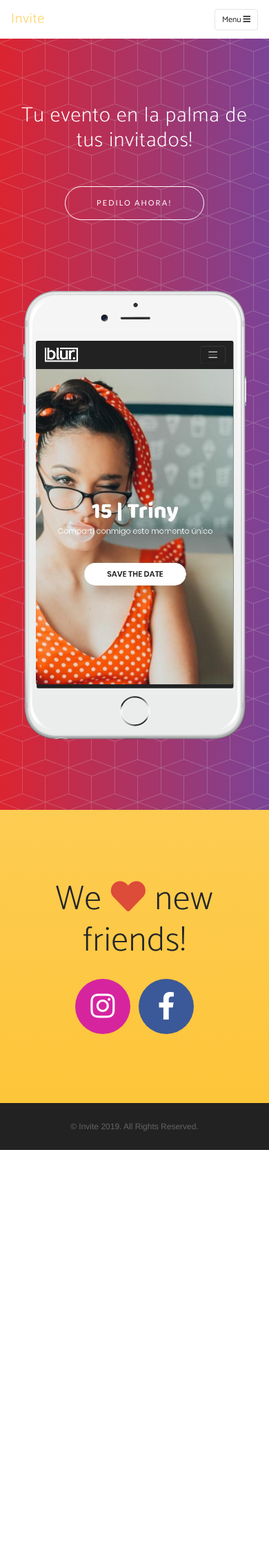
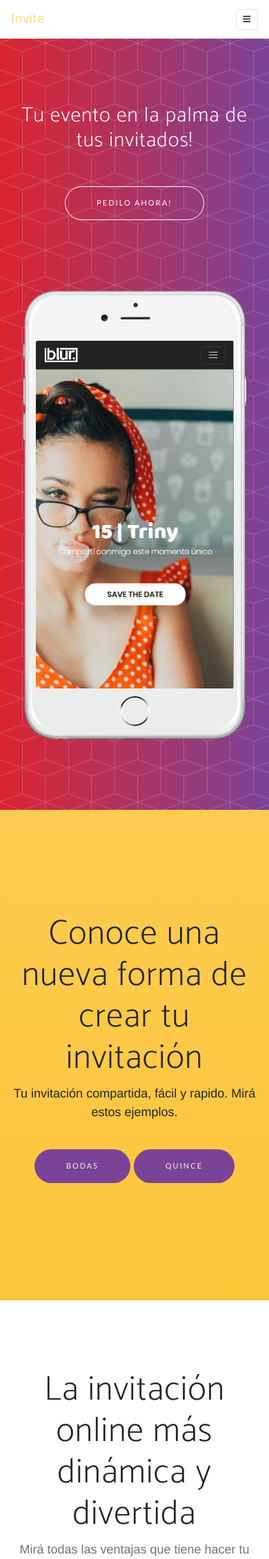
Before and after one commit to ezequielest/invite-gradient-baby, a PHP site: page / in a window 390 px wide. Shown: the top 2260 px of the page at 69% size. Before the commit the page ends 1667 px from the top, so only its background shows below. Run offline with PHP 8.4, Linux system fonts and the light colour scheme; some web fonts are replaced.

Commit message:
add form, add scroll phone

```diff
--- a/index.html
+++ b/index.html
@@ -41,16 +41,15 @@
     <div class="container">
       <a class="navbar-brand js-scroll-trigger" href="#page-top">Invite</a>
       <button class="navbar-toggler navbar-toggler-right" type="button" data-toggle="collapse" data-target="#navbarResponsive" aria-controls="navbarResponsive" aria-expanded="false" aria-label="Toggle navigation">
-        Menu
         <i class="fas fa-bars"></i>
       </button>
       <div class="collapse navbar-collapse" id="navbarResponsive">
         <ul class="navbar-nav ml-auto">
           <li class="nav-item">
-            <a class="nav-link js-scroll-trigger" href="#download">Lo quiero</a>
+            <a class="nav-link js-scroll-trigger" href="#features">Características</a>
           </li>
           <li class="nav-item">
-            <a class="nav-link js-scroll-trigger" href="#features">Características</a>
+            <a class="nav-link js-scroll-trigger" href="#examples">Ejemplos</a>
           </li>
           <li class="nav-item">
             <a class="nav-link js-scroll-trigger" href="#contact">Contacto</a>
@@ -66,7 +65,7 @@
         <div class="col-lg-7 my-auto">
           <div class="header-content mx-auto">
             <h1 class="mb-5">Tu evento en la palma de tus invitados!</h1>
-            <a href="#download" class="btn btn-outline btn-xl js-scroll-trigger">Pedilo ahora!</a>
+            <a href="#contact" class="btn btn-outline btn-xl js-scroll-trigger">Pedilo ahora!</a>
           </div>
         </div>
         <div class="col-lg-5 my-auto">
@@ -75,7 +74,7 @@
               <div class="device">
                 <div class="screen">
                   <!-- Demo image for screen mockup, you can put an image here, some HTML, an animation, video, or anything else! -->
-                  <img src="img/demo-screen-1.jpg" class="img-fluid" alt="">
+                  <img src="img/web-complete.jpg" class="img-fluid" alt="">
                 </div>
                 <div class="button">
                   <!-- You can hook the "home button" to some JavaScript events or just remove it -->
@@ -88,17 +87,17 @@
     </div>
   </header>
 
-  <!--
-  <section class="download bg-primary text-center" id="download">
+
+  <section class="examples bg-primary text-center" id="examples">
     <div class="container">
       <div class="row">
         <div class="col-md-8 mx-auto">
-          <h2 class="section-heading">Discover what all the buzz is about!</h2>
-          <p>Our app is available on any mobile device! Download now to get started!</p>
+          <h2 class="section-heading">Conoce una nueva forma de crear tu invitación</h2>
+          <p>Tu invitación compartida, fácil y rapido. Mirá estos ejemplos.</p>
           <div class="badges">
-            <a class="badge-link" href="#"><img src="img/google-play-badge.svg" alt=""></a>
-            <a class="badge-link" href="#"><img src="img/app-store-badge.svg" alt=""></a>
-          </div>
+            <a href="http://www.trinidad.blur.com.ar/" target="_blank" class="btn btn-xl js-scroll-trigger">BODAS</a>
+            <a href="http://www.tuboda.blur.com.ar/" target="_blank" class="btn btn-xl js-scroll-trigger">QUINCE</a>
+          </a>
         </div>
       </div>
     </div>
@@ -107,8 +106,8 @@
   <section class="features" id="features">
     <div class="container">
       <div class="section-heading text-center">
-        <h2>Unlimited Features, Unlimited Fun</h2>
-        <p class="text-muted">Check out what you can do with this app theme!</p>
+        <h2>La invitación online más dinámica y divertida</h2>
+        <p class="text-muted">Mirá todas las ventajas que tiene hacer tu invitación online!</p>
         <hr>
       </div>
       <div class="row">
@@ -117,7 +116,7 @@
             <div class="device-mockup iphone6_plus portrait white">
               <div class="device">
                 <div class="screen">
-                  <img src="img/demo-screen-1.jpg" class="img-fluid" alt="">
+                  <img src="img/web-complete.jpg" class="img-fluid" alt="">
                 </div>
                 <div class="button">
                 </div>
@@ -131,31 +130,31 @@
               <div class="col-lg-6">
                 <div class="feature-item">
                   <i class="icon-screen-smartphone text-primary"></i>
-                  <h3>Device Mockups</h3>
-                  <p class="text-muted">Ready to use HTML/CSS device mockups, no Photoshop required!</p>
+                  <h3>Multi plataforma</h3>
+                  <p class="text-muted">Tu invitación se adapta perfectamente a PC, tablet y smartphones.</p>
                 </div>
               </div>
               <div class="col-lg-6">
                 <div class="feature-item">
-                  <i class="icon-camera text-primary"></i>
-                  <h3>Flexible Use</h3>
-                  <p class="text-muted">Put an image, video, animation, or anything else in the screen!</p>
+                  <i class="icon-directions text-primary"></i>
+                  <h3>Toda la información</h3>
+                  <p class="text-muted">Todos los detalles del evento en un solo lugar.</p>
                 </div>
               </div>
             </div>
             <div class="row">
               <div class="col-lg-6">
                 <div class="feature-item">
-                  <i class="icon-present text-primary"></i>
-                  <h3>Free to Use</h3>
-                  <p class="text-muted">As always, this theme is free to download and use for any purpose!</p>
+                  <i class="icon-check text-primary"></i>
+                  <h3>Confirma tus invitados</h3>
+                  <p class="text-muted">Podrás saber quienes vendrán a tu fiesta.</p>
                 </div>
               </div>
               <div class="col-lg-6">
                 <div class="feature-item">
-                  <i class="icon-lock-open text-primary"></i>
-                  <h3>Open Source</h3>
-                  <p class="text-muted">Since this theme is MIT licensed, you can use it commercially!</p>
+                  <i class="icon-globe text-primary"></i>
+                  <h3>En todas partes</h3>
+                  <p class="text-muted">Tu invitación llegará a cualquier lugar del planeta!</p>
                 </div>
               </div>
             </div>
@@ -165,7 +164,8 @@
     </div>
   </section>
 
-  <section class="cta">
+
+  <!--<section class="cta">
     <div class="cta-content">
       <div class="container">
         <h2>Stop waiting.<br>Start building.</h2>
@@ -173,14 +173,14 @@
       </div>
     </div>
     <div class="overlay"></div>
-  </section>
-  -->
+  </section>-->
 
-  <section class="contact bg-primary" id="contact">
+
+  <!--<section class="contact bg-primary" id="contact">
     <div class="container">
-      <h2>We
+      <h2>Invite
         <i class="fas fa-heart"></i>
-        new friends!</h2>
+        seguinos!</h2>
       <ul class="list-inline list-social">
         <li class="list-inline-item social-instagram">
           <a href="#">
@@ -193,6 +193,41 @@
           </a>
         </li>
       </ul>
+    </div>
+  </section>
+  -->
+
+  <section class="form" id="contact">
+    <div class="container">
+      <div class="row">
+        <div class="col-md-8 mx-auto">
+          <h2 class="section-heading">Queremos que todos conozcan tu evento, y que sea un éxito!</h2>
+          <p>Obtene toda la información que necesitas para tener Invite.</p>
+          <form action="">
+              <div class="form-group">
+                <label for="">Nombre y Apellido (*)</label>
+                <input id="name" name="name" type="text" class="form-control" required>
+              </div>
+              <div class="form-group">
+                <label for="">Email (*)</label>
+                <input id="email" name="email" type="email" class="form-control" required>
+              </div>
+              <div class="form-group">
+                <label for="">Teléfono</label>
+                <input id="phone" name="phone" type="text" class="form-control">
+              </div>
+              <div class="form-group">
+                <label for="">Mensaje (*)</label>
+                <textarea id="message" name="message" cols="30" rows="5"  class="form-control" required></textarea >
+              </div>
+              <div>
+                (*) campos obligatorios.
+              </div>
+              <button class="btn btn-outline btn-xl js-scroll-trigger">Enviar</button>
+          </form>
+          <div class="rta"></div>
+        </div>
+      </div>
     </div>
   </section>
 
@@ -213,15 +248,38 @@
     </div>
   </footer>
 
-  <!-- Bootstrap core JavaScript -->
+
   <script src="vendor/jquery/jquery.min.js"></script>
   <script src="vendor/bootstrap/js/bootstrap.bundle.min.js"></script>
-
-  <!-- Plugin JavaScript -->
   <script src="vendor/jquery-easing/jquery.easing.min.js"></script>
-
   <!-- Custom scripts for this template -->
   <script src="js/new-age.min.js"></script>
+
+  <script>
+    $("form").on("submit", function(event) {
+      event.preventDefault();
+
+      var formData = $(this).serialize();
+      $('.rta').html('Enviando mensaje...');
+
+      $.ajax({
+          method: "POST",
+          url: "send-email.php",
+          data: formData
+        })
+      .done(function( res ) {
+        res = JSON.parse(res)
+        if (res.thereIsError == false) {
+            $('.rta').html('Mensaje enviado con éxito');
+        } else {
+            $('.rta').html('Error, intentelo nuevamente');
+        }
+      })
+      .fail(function (res) {
+          $('.rta').html('Error de servidor, intentelo nuevamente más tarde');
+      });
+    });
+  </script>
 
 </body>
 
--- a/scss/_download.scss
+++ b/scss/_examples.scss
@@ -1,5 +1,5 @@
 // Styling for the download section
-section.download {
+section.examples {
     position: relative;
     padding: 150px 0;
     h2 {
@@ -7,6 +7,18 @@ section.download {
         margin-top: 0;
     }
     .badges {
+        padding: 20px 0;
+        a {
+            color: $gray-lighter;
+            background: $theme-secondary;
+        }
+
+        a:hover {
+            color: $gray-darker;
+            border: 1px solid $gray-darker;
+            background: transparent;
+        }
+
         .badge-link {
             display: block;
             margin-bottom: 25px;
--- a/scss/_features.scss
+++ b/scss/_features.scss
@@ -16,9 +16,20 @@ section.features {
     }
     .device-container {
         margin-bottom: 100px;
+        @include scroll;
+
+        .screen {
+            overflow-y: scroll;
+            .img-fluid {
+                max-width: 105%;
+            }
+        }
+
         @media(min-width: 992px) {
             margin-bottom: 0;
         }
+
+
     }
     .feature-item {
         padding-top: 50px;
@@ -35,6 +46,7 @@ section.features {
             background: linear-gradient(to left, $theme-secondary, $theme-tertiary);
             -webkit-background-clip: text;
             -webkit-text-fill-color: transparent;
+            padding: 1px;
         }
     }
 }
--- /dev/null
+++ b/scss/_form.scss
@@ -0,0 +1,25 @@
+.form {
+    padding: 40px 0;
+    text-align: center;
+    color: fade-out(white, .2);
+    background-color: $theme-secondary;
+
+    .container {
+        border: solid;
+        padding: 40px 0;
+        form {
+            padding: 20px;
+
+            input {
+                border-radius: 2px;
+            }
+
+            button {
+                margin-top: 40px;
+            }
+        }
+
+    }
+
+
+}
--- a/scss/_masthead.scss
+++ b/scss/_masthead.scss
@@ -23,8 +23,17 @@ header.masthead {
         max-width: 325px;
         margin-right: auto;
         margin-left: auto;
-        .screen img {
-            border-radius: 3px;
+        @include scroll;
+        .screen {
+            overflow-y: scroll;
+
+            img {
+                border-radius: 3px;
+                border: 0;
+            }
+            .img-fluid {
+                max-width: 105%;
+            }
         }
     }
     @media (min-width: 992px) {
--- a/scss/_mixins.scss
+++ b/scss/_mixins.scss
@@ -77,3 +77,30 @@
     letter-spacing: 2px;
     text-transform: uppercase;
 }
+
+@mixin scroll {
+    ::-webkit-scrollbar {
+        width: 10px;
+        border: 0;
+    }
+
+    /* Track */
+    ::-webkit-scrollbar-track {
+        border-radius: 0px;
+        background: $gray-base;
+        border: 0;
+    }
+
+    /* Handle */
+    ::-webkit-scrollbar-thumb {
+        background: $theme-secondary;
+        border-radius: 0px;
+        border: 0;
+    }
+
+    /* Handle on hover */
+    ::-webkit-scrollbar-thumb:hover {
+        background: #CCC;
+        border: 0;
+    }
+}
--- a/scss/new-age.scss
+++ b/scss/new-age.scss
@@ -3,9 +3,10 @@
 @import "global.scss";
 @import "navbar.scss";
 @import "masthead.scss";
-@import "download.scss";
+@import "examples.scss";
 @import "features.scss";
 @import "cta.scss";
 @import "contact.scss";
+@import "form.scss";
 @import "footer.scss";
 @import "bootstrap-overrides.scss";
```
Also changed, not shown: css/new-age.css (+114 -7 lines), send-email.php (added, +69 -0 lines), css/new-age.min.css, img/web-complete.jpg (added), 1 other file.
